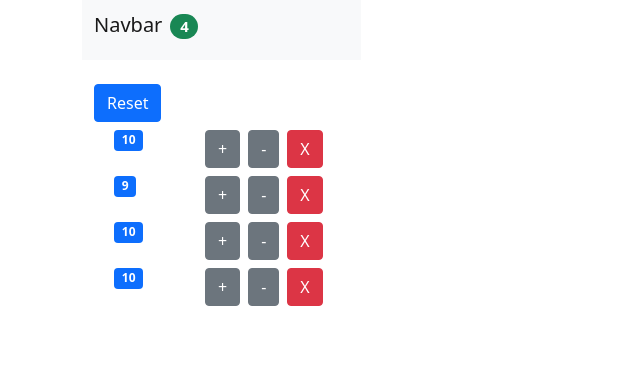
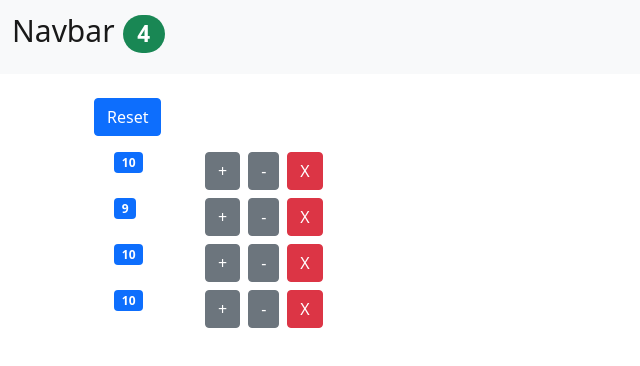
Before and after one commit to MissJL/cart, a React (Create React App) app: page / in a window 1280 px wide. Shown: the top 366 px of the page, without its empty margins (0-640 px from the left). Built offline with nearby package versions, Linux system fonts and the light colour scheme.

Commit message:
fixed Navbar style and size

```diff
--- a/src/App.jsx
+++ b/src/App.jsx
@@ -16,8 +16,9 @@ class App extends Component {
     const { products } = this.state;
 
     return (
+      <>
+        <NavBar productCount={products.length} />
         <div className="container">
-        <NavBar productCount={products.length} />
           <Products
             products={products}
             onReset={this.handleReset}
@@ -26,6 +27,7 @@ class App extends Component {
             onDelete={this.handleDelete}
           />
         </div>
+      </>
     );
   }
 
--- a/src/Components/NavBar.jsx
+++ b/src/Components/NavBar.jsx
@@ -3,9 +3,9 @@ import React, { Component } from "react";
 class NavBar extends Component {
   render() {
     return (
-      <nav className="navbar navbar-light bg-light col-3">
+      <nav className="navbar navbar-light bg-light">
         <div className="container-fluid">
-          <span className="navbar-brand h1">
+          <span className="navbar-brand h1" style={{ fontSize: 30 }}>
             Navbar
             <span className="badge rounded-pill bg-success mx-2">
               {this.props.productCount}
--- a/src/Components/Products.jsx
+++ b/src/Components/Products.jsx
@@ -13,7 +13,7 @@ class Products extends Component {
 
     return (
       <div className="container mt-4">
-        <button onClick={onReset} className="btn btn-primary">
+        <button onClick={onReset} className="btn btn-primary mb-2">
           Reset
         </button>
         {products.map((product) => (
```
Lines whose indentation alone changed are shown as unchanged.
